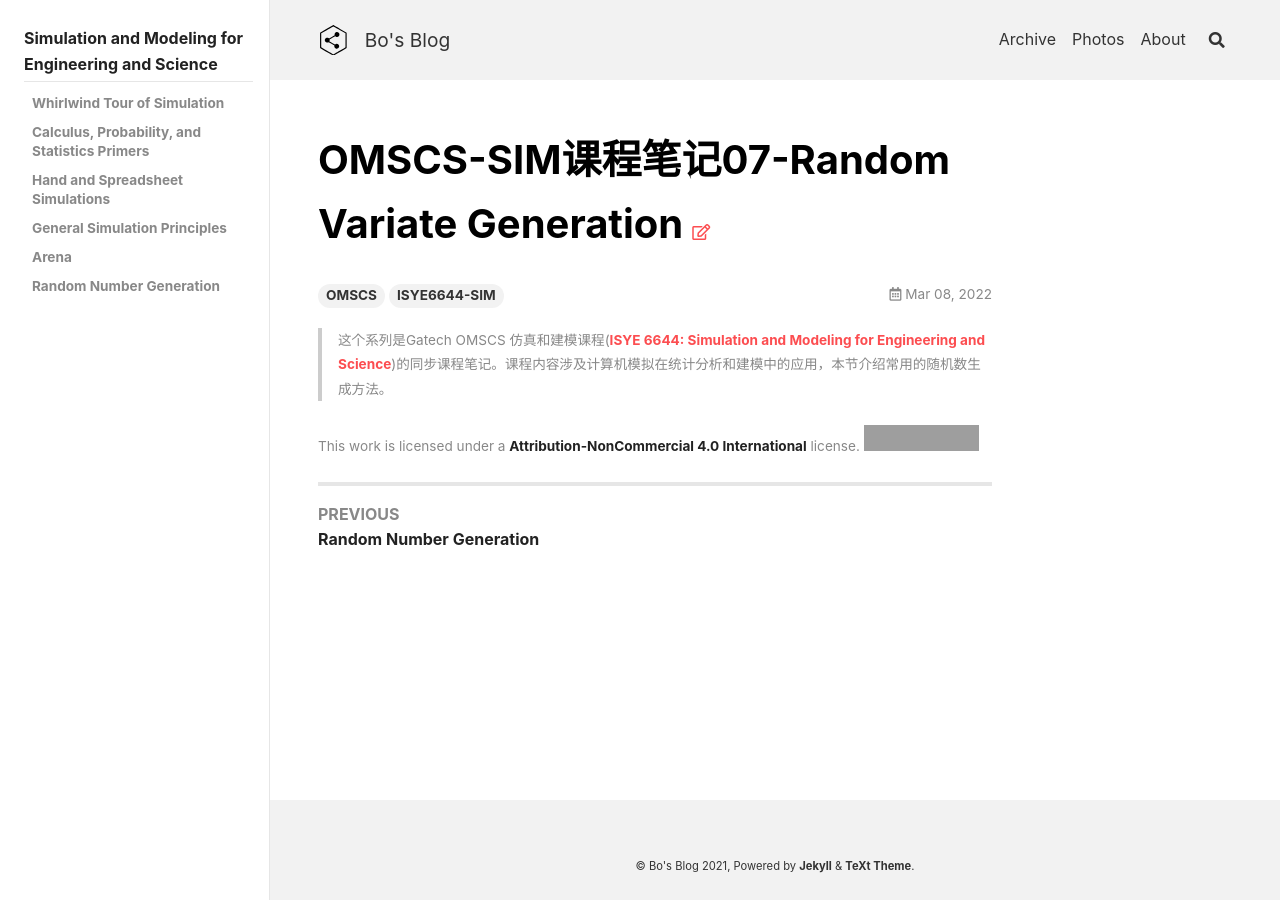
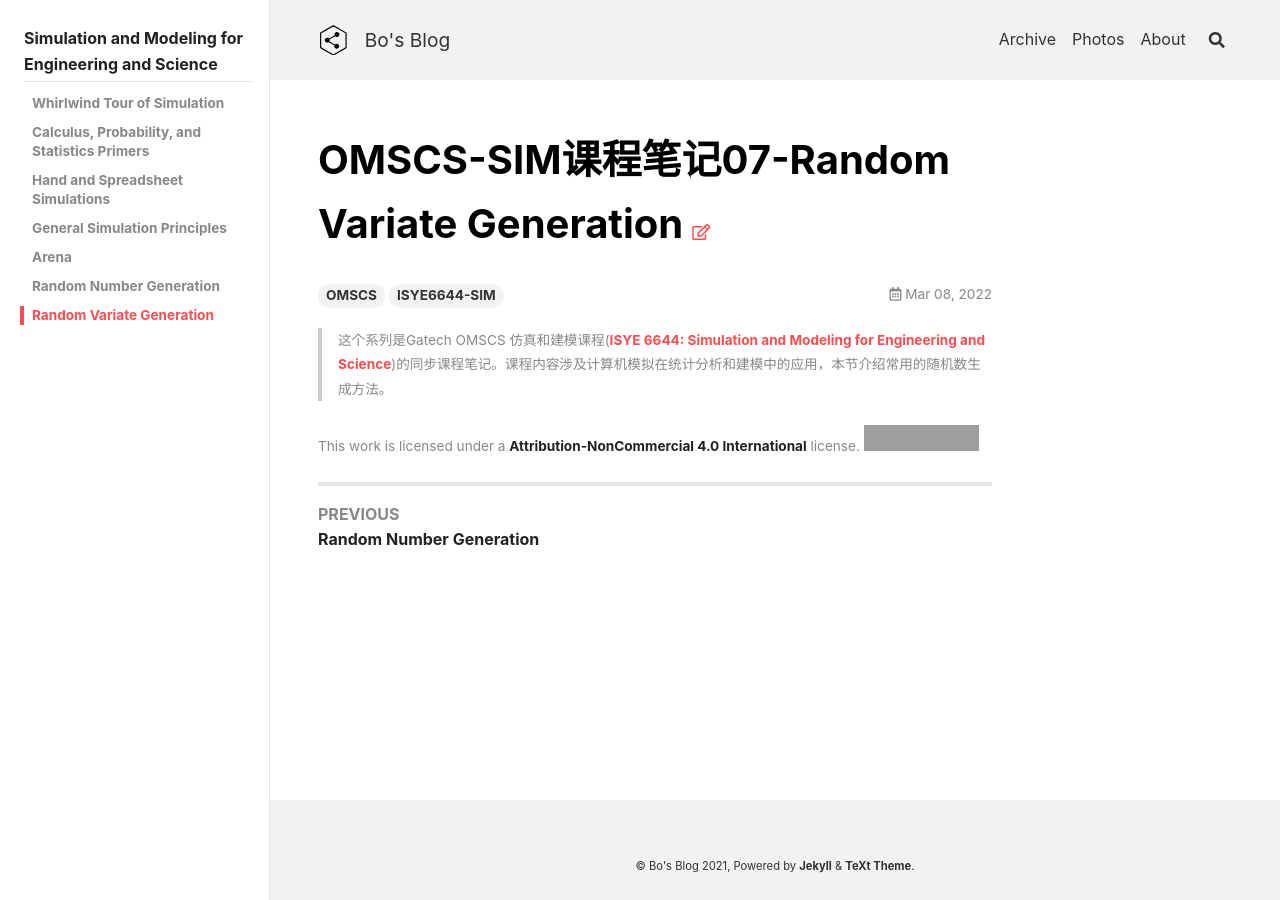
Before and after one commit to peng00bo00/peng00bo00_previous_blog, a Jekyll site: the page built from _posts/2022-03-08-OMSCS-SIM-NOTES-07.md, in a window 1280 px wide. Built offline with Jekyll 4.4.1, drawn with Linux system fonts in a browser that asks for light colours; nearby versions of some CDN libraries; grey boxes are pictures that could not be loaded.

Commit message:
Update navigation.yml

```diff
--- a/_data/navigation.yml
+++ b/_data/navigation.yml
@@ -295,3 +295,5 @@ OMSCS-SIM:
         url: /2022/02/15/OMSCS-SIM-NOTES-05.html
       - title: Random Number Generation
         url: /2022/03/01/OMSCS-SIM-NOTES-06.html
+      - title: Random Variate Generation
+        url: /2022/03/08/OMSCS-SIM-NOTES-07.html
```
